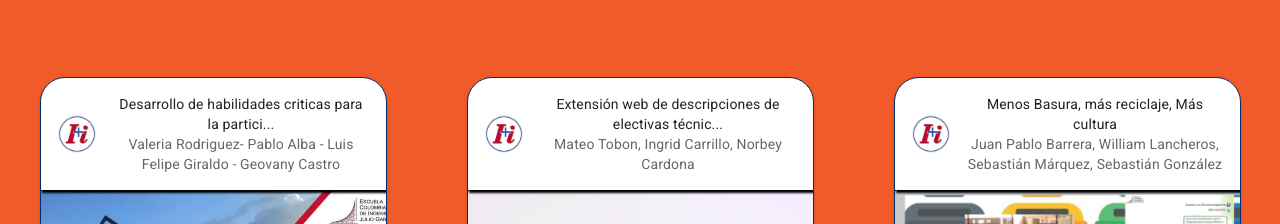
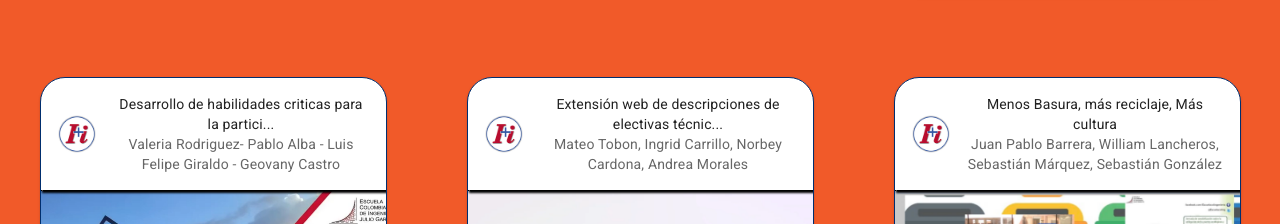
Before and after one commit to JohannCepeda16/eciciencia, a React (Create React App) app: page / in a window 1280 px wide. Shown: the part 1321-1545 px from the top of the page. Built offline with nearby package versions, Linux system fonts and the light colour scheme; no server answers; the database is empty.

Commit message:
video updates

```diff
--- a/src/assets/data/data-posters.ts
+++ b/src/assets/data/data-posters.ts
@@ -304,7 +304,7 @@ export const leaderShip = {
             description:
                 "Realizar una extensión de la página web que permita consultar descripciones de énfasis y electivas técnicas de las distintas carreras.",
             img: v5,
-            date: "Mateo Tobon, Ingrid Carrillo, Norbey Cardona",
+            date: "Mateo Tobon, Ingrid Carrillo, Norbey Cardona, Andrea Morales",
             url: "https://youtu.be/2FxKuiHkvys",
         },
         {
```
